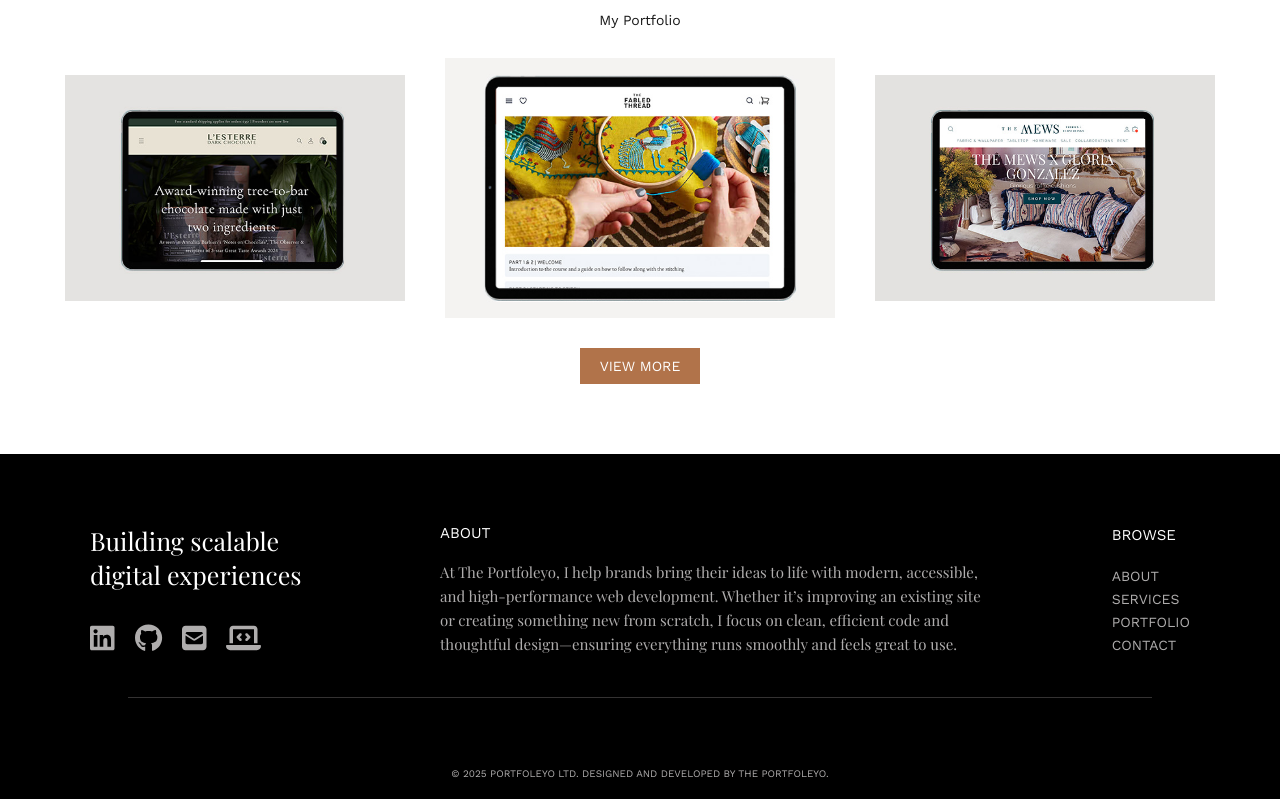
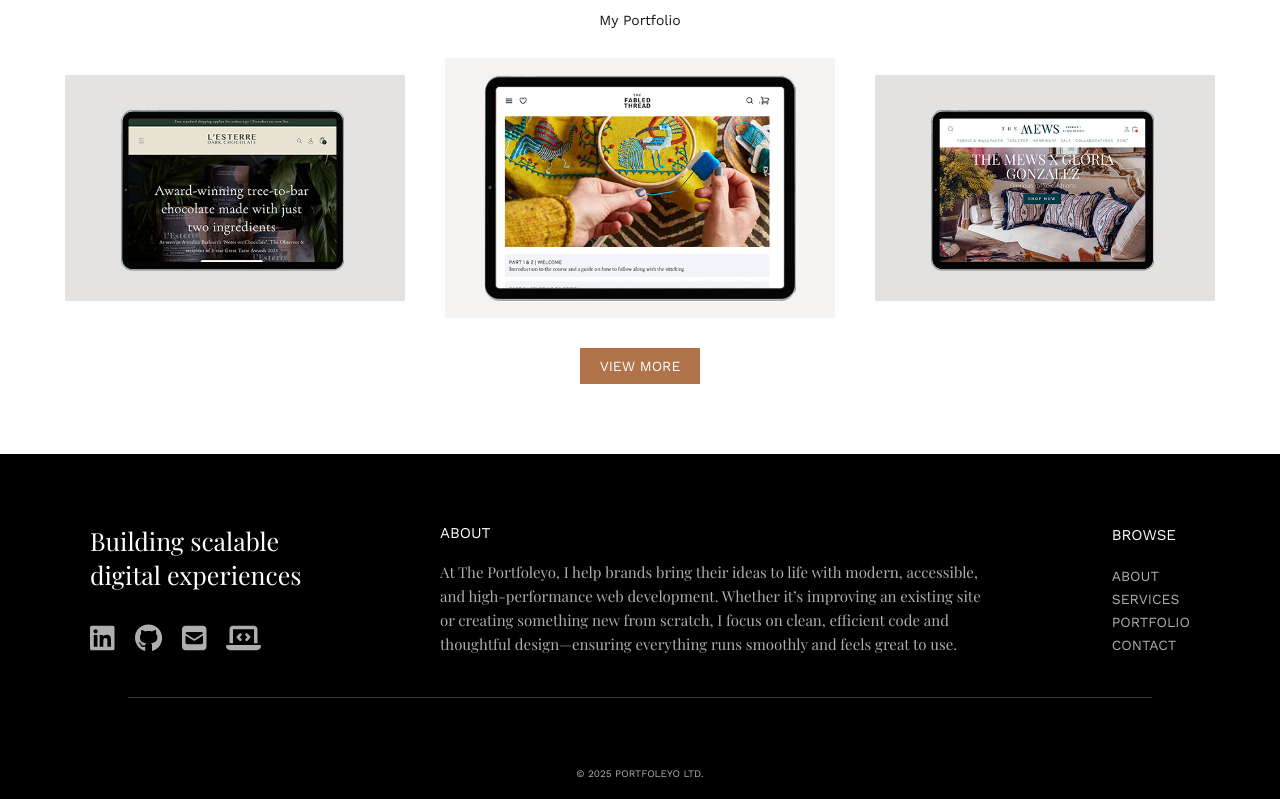
Before and after one commit to lindsayfoley/portfoleyo, a Next.js app: page / in a window 1280 px wide. Shown: the part 1516-2315 px from the top of the page. Built offline with nearby package versions, Linux system fonts and the light colour scheme; a web font is replaced by a local one.

Commit message:
updating Small text

```diff
--- a/src/constants/footer/content.ts
+++ b/src/constants/footer/content.ts
@@ -8,5 +8,5 @@ export const FOOTER_CONTENT = {
   browse: {
     title: "Browse",
   },
-  copyright: "Portfoleyo Ltd. Designed and developed by The Portfoleyo.",
+  copyright: "Portfoleyo Ltd.",
 };
```
